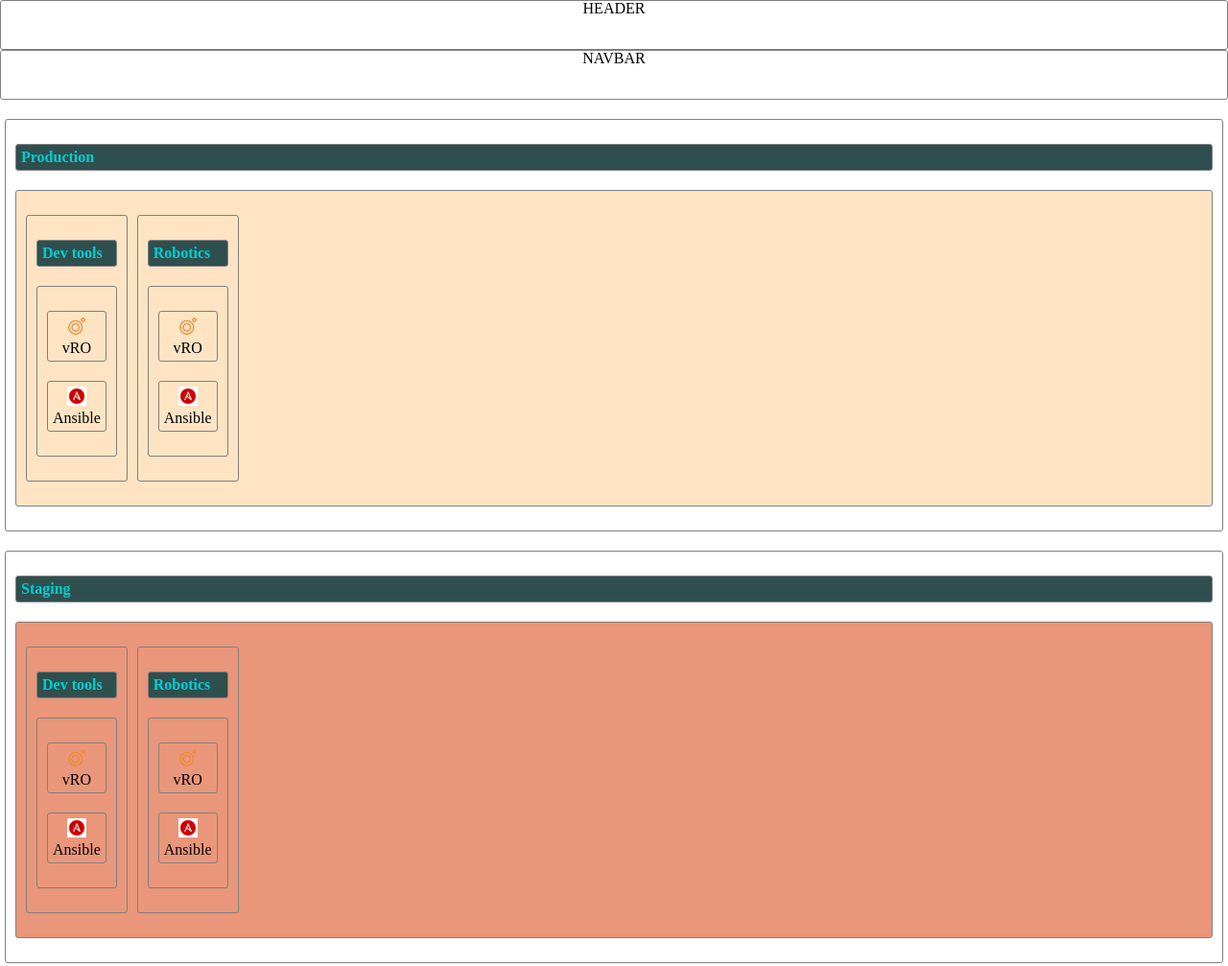
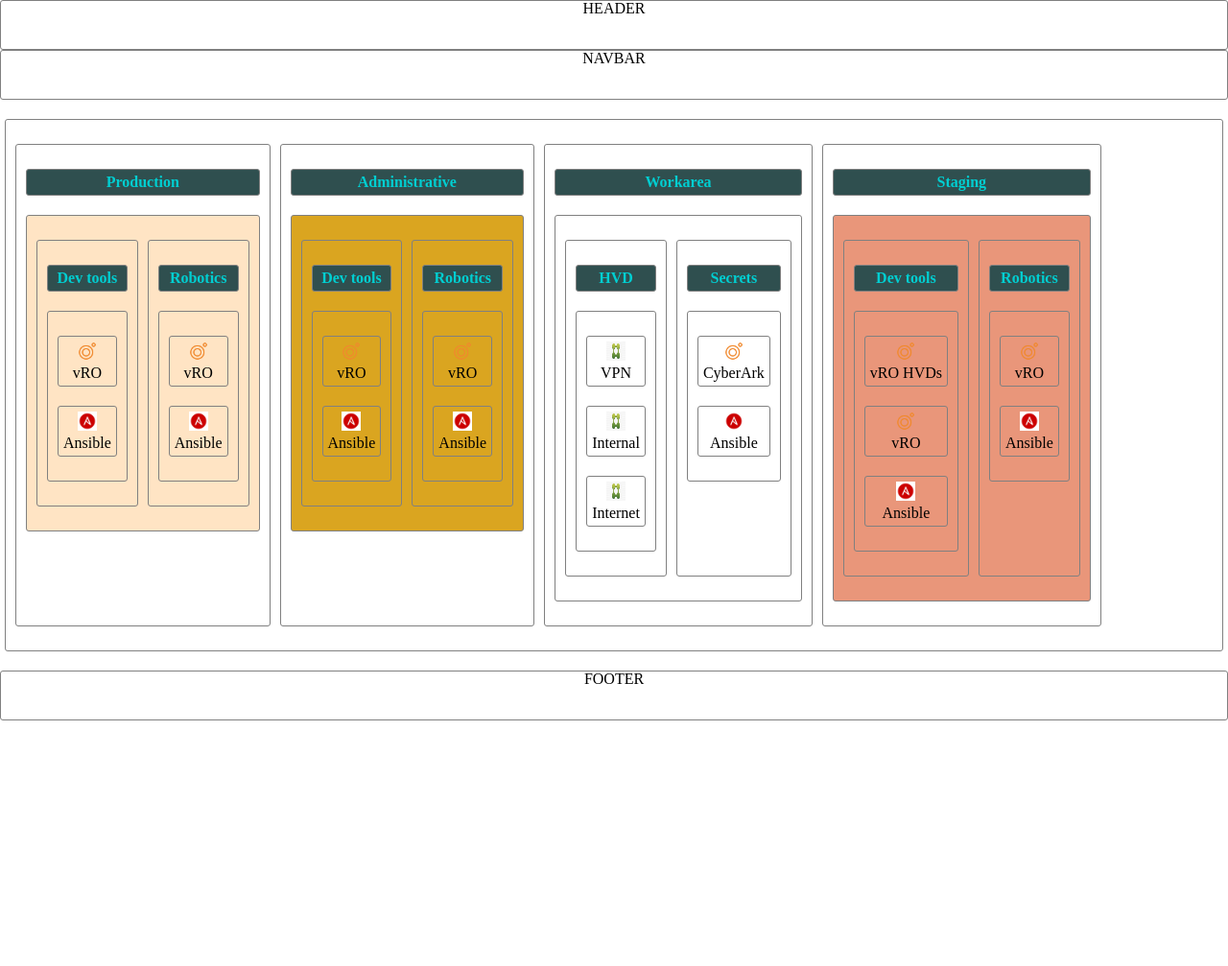
Before and after one commit to aburke972/myCrazyFavourites_simpleEdition, a plain HTML site: page index.html in a window 1280 px wide. Shown: the top 1007 px of the page at 96% size. After the commit the page ends 800 px from the top, so only its background shows below. Drawn offline with Linux system fonts and the light colour scheme.

Commit message:
Insert a main container to manager theme-containers

```diff
--- a/index.html
+++ b/index.html
@@ -14,40 +14,10 @@
     <navbar>
         NAVBAR
     </navbar>
+    <div id="main" class="flex-container">
         <div class="theme-container">
             <div class="title">Production </div>
             <div id="prod" class="flex-container">
-            <div class="block flex-item child-container" >
-                <div class="title">Dev tools</div>
-                <div id="dev-tools" class="child-container">
-                        <div class="child-flex-item">
-                            <img class="icon" src="img/vro.png" alt="bitbucket">
-                            <a href="http://google" target="_blank">vRO</a>
-                        </div>
-                        <div class="child-flex-item">
-                            <img class="icon" src="img/ansible.png" alt="bitbucket">
-                            <a href="http://google" target="_blank">Ansible</a>
-                        </div>
-                </div>
-            </div>
-            <div class="block flex-item child-container">
-                <div class="title">Robotics</div>
-                <div id="robotics" class="child-container">
-                    <div class="child-flex-item">
-                        <img class="icon" src="img/vro.png" alt="bitbucket">
-                        <a href="http://google" target="_blank">vRO</a>
-                    </div>
-                    <div class="child-flex-item">
-                        <img class="icon" src="img/ansible.png" alt="bitbucket">
-                        <a href="http://google" target="_blank">Ansible</a>
-                    </div>
-                </div>
-            </div>
-        </div>
-    </div>
-    <div class="theme-container">
-        <div class="title">Staging </div>
-        <div id="staging" class="flex-container">
                 <div class="block flex-item child-container" >
                     <div class="title">Dev tools</div>
                     <div id="dev-tools" class="child-container">
@@ -107,6 +77,77 @@
                 </div>
             </div>
         </div>
+        <div class="theme-container">
+            <div class="title">Workarea </div>
+            <div id="workarea" class="flex-container">
+                <div class="block flex-item child-container" >
+                    <div class="title">HVD</div>
+                    <div id="dev-tools" class="child-container">
+                            <div class="child-flex-item">
+                                <img class="icon" src="img/citrix.png" alt="citrix">
+                                <a href="http://google" target="_blank">VPN</a>
+                            </div>
+                            <div class="child-flex-item">
+                                <img class="icon" src="img/citrix.png" alt="citrix">
+                                <a href="http://google" target="_blank">Internal</a>
+                            </div>
+                            <div class="child-flex-item">
+                                <img class="icon" src="img/citrix.png" alt="citrix">
+                                <a href="http://google" target="_blank">Internet</a>
+                            </div>
+                    </div>
+                </div>
+                <div class="block flex-item child-container">
+                    <div class="title">Secrets</div>
+                    <div id="robotics" class="child-container">
+                        <div class="child-flex-item">
+                            <img class="icon" src="img/vro.png" alt="bitbucket">
+                            <a href="http://google" target="_blank">CyberArk</a>
+                        </div>
+                        <div class="child-flex-item">
+                            <img class="icon" src="img/ansible.png" alt="bitbucket">
+                            <a href="http://google" target="_blank">Ansible</a>
+                        </div>
+                    </div>
+                </div>
+            </div>
+        </div>
+        <div class="theme-container">
+            <div class="title">Staging </div>
+            <div id="staging" class="flex-container">
+                <div class="block flex-item child-container" >
+                    <div class="title">Dev tools</div>
+                    <div id="dev-tools" class="child-container">
+                        <div class="child-flex-item">
+                            <img class="icon" src="img/vro.png" alt="bitbucket">
+                            <a href="http://google" target="_blank">vRO HVDs</a>
+                        </div>
+                        <div class="child-flex-item">
+                            <img class="icon" src="img/vro.png" alt="bitbucket">
+                            <a href="http://google" target="_blank">vRO</a>
+                        </div>
+                        <div class="child-flex-item">
+                            <img class="icon" src="img/ansible.png" alt="bitbucket">
+                            <a href="http://google" target="_blank">Ansible</a>
+                        </div>
+                    </div>
+                </div>
+                <div class="block flex-item child-container">
+                    <div class="title">Robotics</div>
+                    <div id="robotics" class="child-container">
+                        <div class="child-flex-item">
+                            <img class="icon" src="img/vro.png" alt="bitbucket">
+                            <a href="http://google" target="_blank">vRO</a>
+                        </div>
+                        <div class="child-flex-item">
+                            <img class="icon" src="img/ansible.png" alt="bitbucket">
+                            <a href="http://google" target="_blank">Ansible</a>
+                        </div>
+                    </div>
+                </div>
+            </div>
+        </div>
+    </div>
     <footer>
         FOOTER
     </footer>
--- a/style.css
+++ b/style.css
@@ -42,6 +42,7 @@ img{
     background-color: darkslategray;
     color:darkturquoise;
     font-weight: bold;
+    text-align: center;
 }
 
 .flex-container{
```
Also changed, not shown: img/citrix.png (added), 1 other file. Lines whose indentation alone changed are shown as unchanged.
